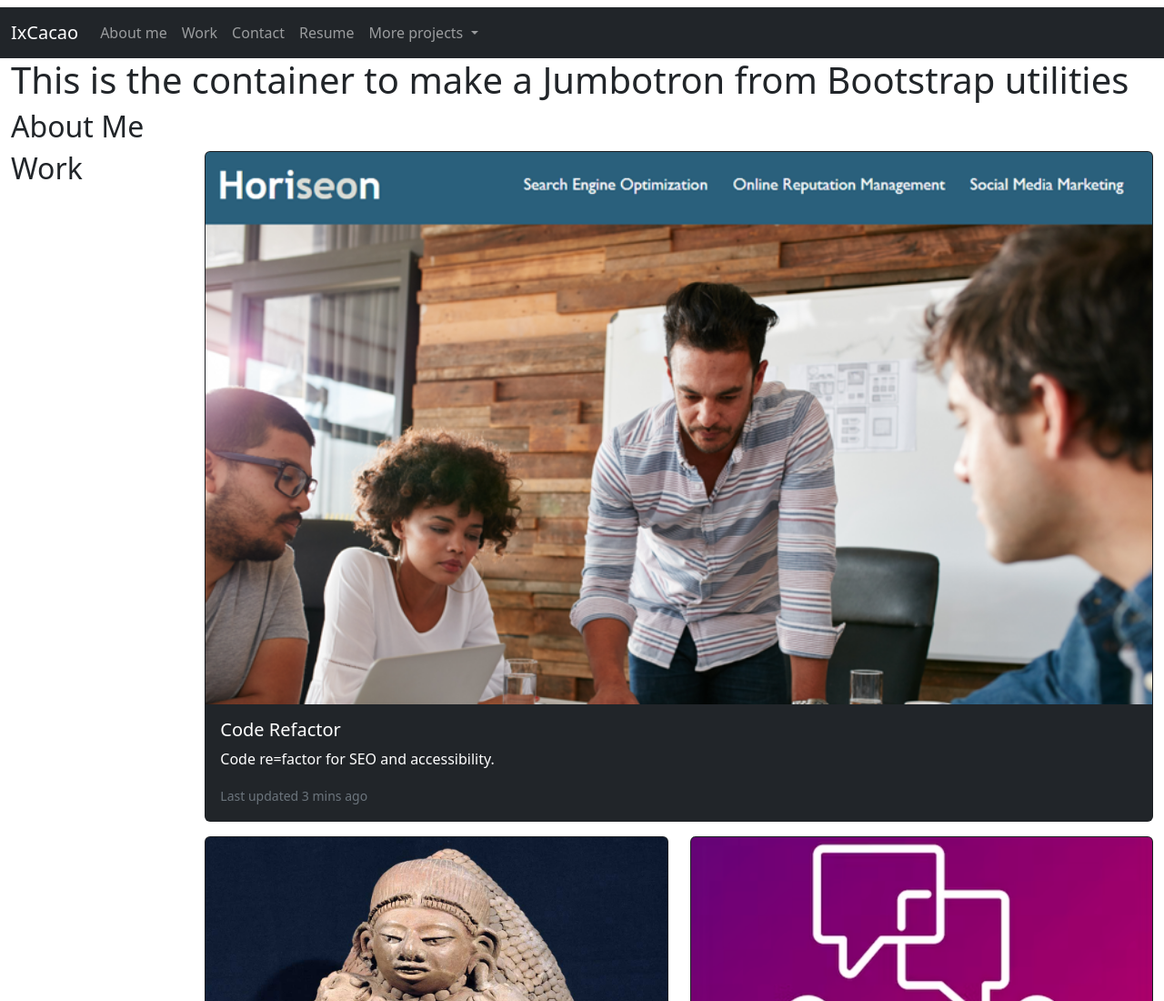
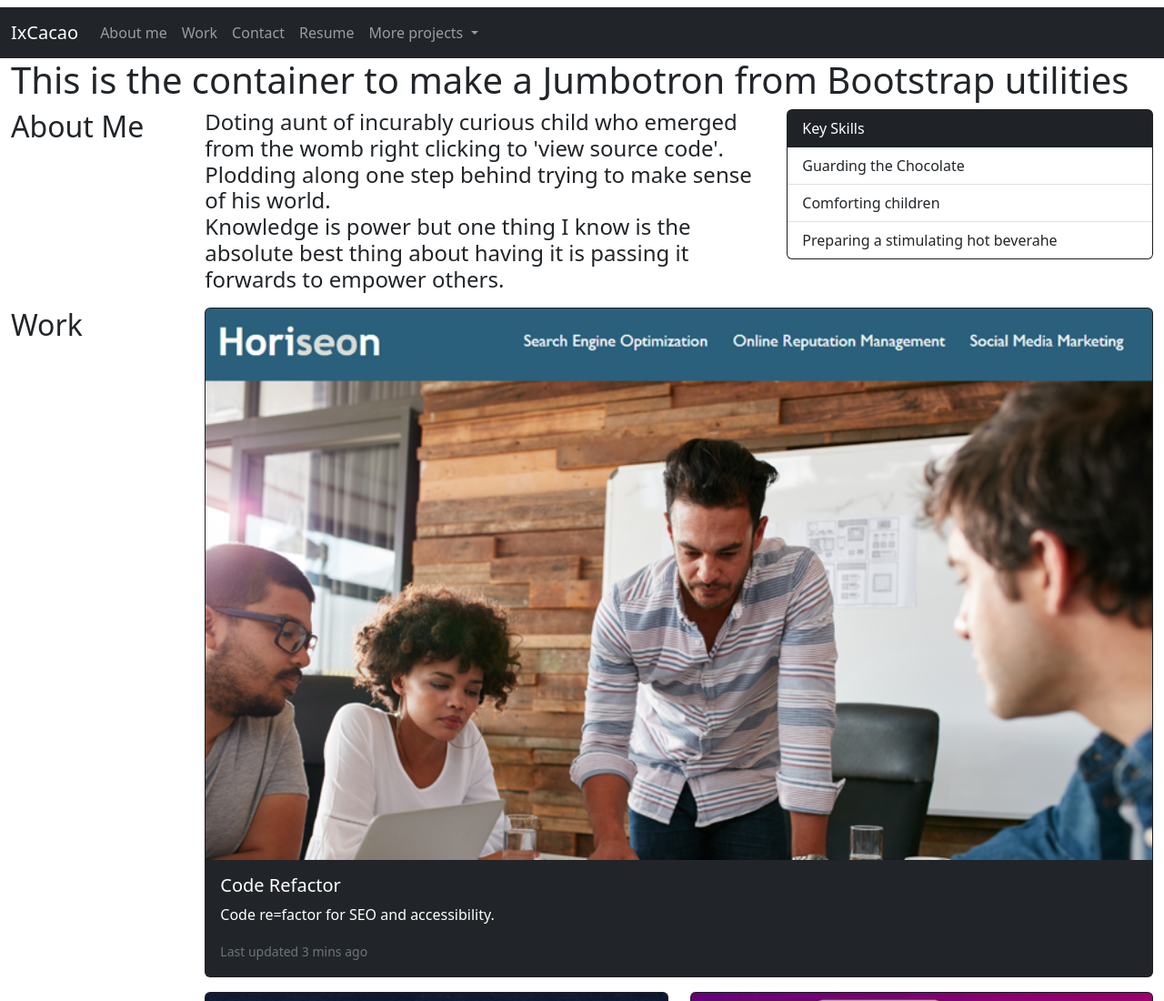
Before and after one commit to KE-Heslop/Divine-booty, a plain HTML site: page index.html in a window 1280 px wide. Shown: the top 1100 px of the page at 91% size. Drawn offline with nearby package versions, Linux system fonts and the light colour scheme.

Commit message:
provisional about section plus nav dropdown links

```diff
--- a/index.html
+++ b/index.html
@@ -34,8 +34,8 @@
               </a>
               <ul class="dropdown-menu">
                 <li><a class="dropdown-item" href="https://digitallearninghub.h5p.com/content/1291474897019764957">Brain game<re-factor></re-factor></a></li>
-                <li><a class="dropdown-item" href="">Daily scheduler</a></li>
-                <li><a class="dropdown-item" href="">Quality Improvement in Healthcare</a></li>
+                <li><a class="dropdown-item" href="https://ke-heslop.github.io/the-day-is-never-done/">Daily scheduler</a></li>
+                <li><a class="dropdown-item" href="https://gb.coursera.org/specializations/quality-improvement-healthcare">Quality Improvement in Healthcare</a></li>
               </ul>
             </li>
           </ul>
@@ -52,6 +52,21 @@
         <h2>About Me</h2>
       </div>
       <div class="col-6">
+        <h4>Doting aunt of incurably curious child who emerged from the womb right clicking to 'view source code'.
+          Plodding along one step behind trying to make sense of his world.
+       </br>Knowledge is power but one thing I know is the absolute best thing about having it is passing it forwards to empower others.</h4></p>
+      </div>
+      <div class="col-4">
+        <div class="card mb-3 text-bg-dark">
+          <div class="card-header">
+            Key Skills
+          </div>
+          <ul class="list-group list-group-flush">
+            <li class="list-group-item">Guarding the Chocolate</li>
+            <li class="list-group-item">Comforting children</li>
+            <li class="list-group-item">Preparing a stimulating hot beverahe</li>
+          </ul>
+        </div>
       </div>
     </div>
     </div>
```
